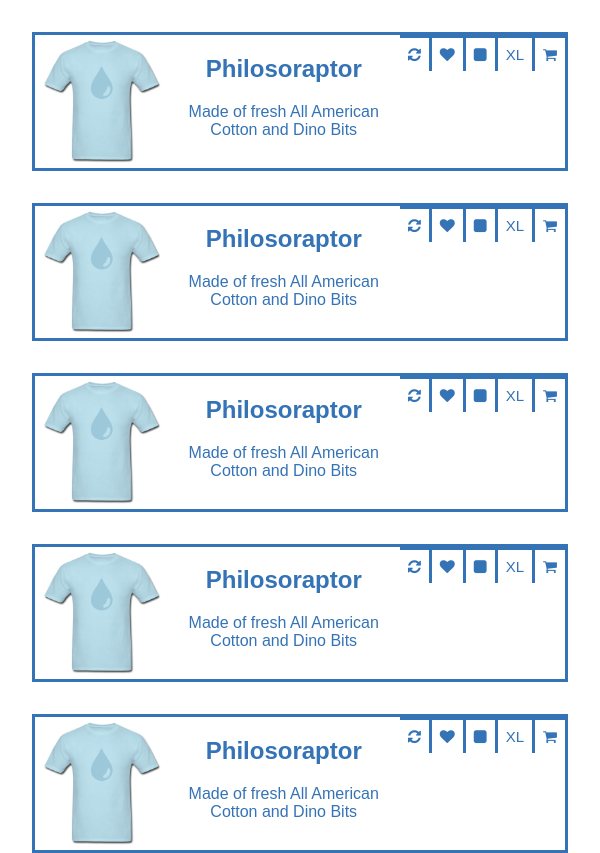
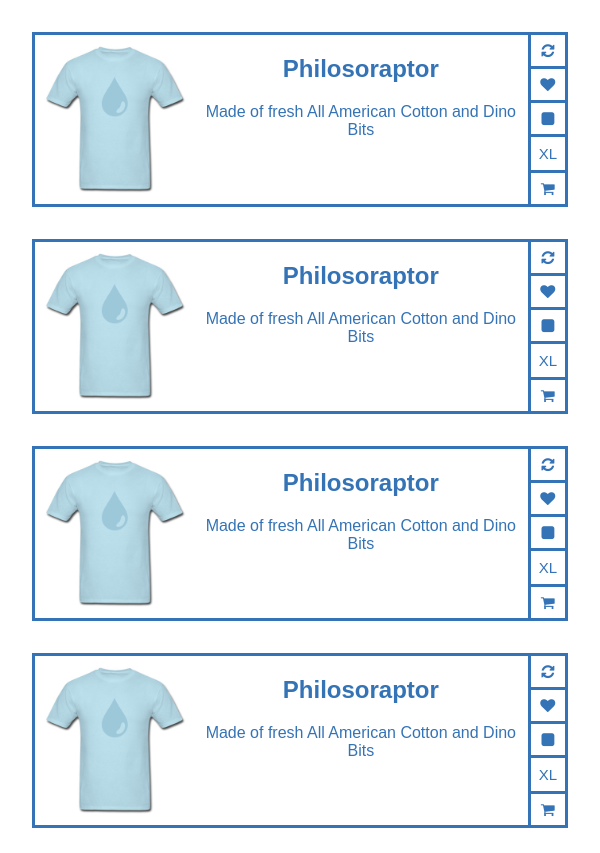
Before and after one commit to joshswl/07-tshirts, a website: page public/index.html in a window 600 px wide. Shown: the top 853 px of the page. Drawn offline with nearby package versions, Linux system fonts and the light colour scheme; files that its build step writes are made by us from their sources.

Commit message:
fixed media query - first draft

```diff
--- a/app/styles/app.scss
+++ b/app/styles/app.scss
@@ -7,3 +7,4 @@
 @import 'box-sizing';
 @import 'reset';
 @import 'style';
+@import 'media';
--- /dev/null
+++ b/app/styles/media.scss
@@ -0,0 +1,49 @@
+@media (min-width: 460px) and (max-width: 600px) {
+  .shop-card {
+    flex-direction: row;
+
+    &__pic {
+      max-width: 30%;
+    }
+  }
+
+  .button-bar {
+    flex-direction: column;
+    border-top: 0;
+    border-left: 3.5px solid #3473b5;
+
+    &__button {
+
+    }
+
+    > * + * {
+      border-left: 0;
+      border-top: 3.5px solid #3473b5;
+    }
+  }
+
+  .dropdown {
+
+    &__list {
+      bottom: -15%;
+      left: -190%;
+    }
+
+    &:hover .dropdown__list {
+      flex-direction: row;
+
+      > * + * {
+        border-left: 3.5px solid #3473b5;
+        border-top: none;
+      }
+    }
+  }
+
+  .grid {
+    flex-direction: column;
+
+    &__item {
+
+    }
+  }
+}
--- a/app/styles/style.scss
+++ b/app/styles/style.scss
@@ -107,13 +107,3 @@
     }
   }
 }
-
-@media (min-width: 460px) and (max-width: 760px) {
-  .shop-card {
-    flex-direction: row;
-
-    &__pic {
-      max-width: 25%;
-    }
-  }
-}
```
